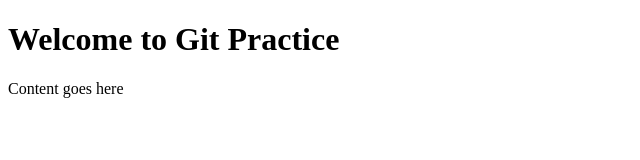
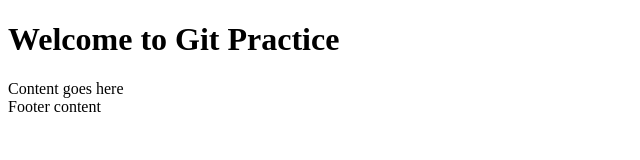
Before and after one commit to BagirovaMaria/-git-practice, a plain HTML site: page index.html in a window 1280 px wide. Shown: the full height of the page, 0-640 px from the left. Drawn offline with Linux system fonts and the light colour scheme.

Commit message:
Added <footer> section

```diff
--- a/index.html
+++ b/index.html
@@ -9,6 +9,7 @@
 
     <h1>Welcome to Git Practice</h1>
     <main>Content goes here</main>
+    <footer>Footer content</footer>
 
 </body>
 </html>
```
